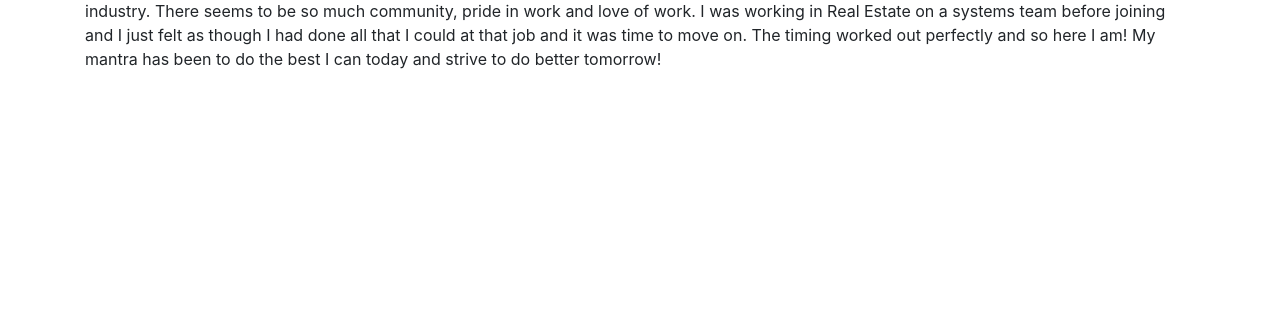
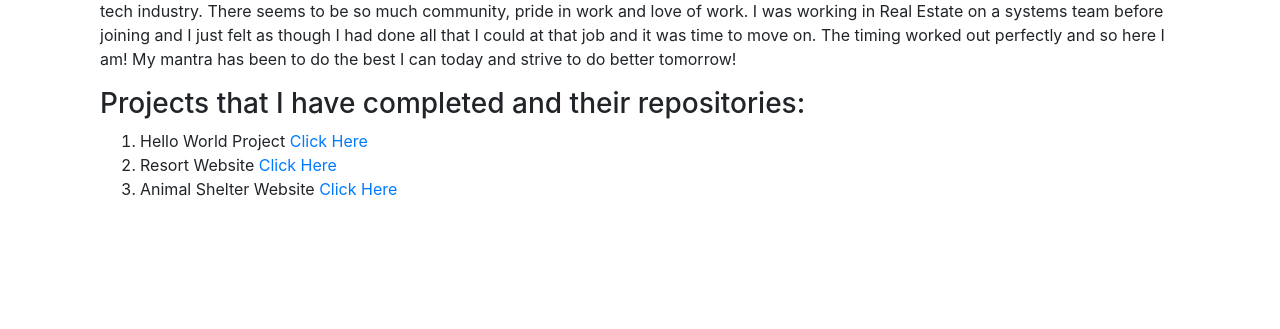
Before and after one commit to svealinnea/Portfolio-Svea, a plain HTML site: page index.html in a window 1280 px wide. Shown: the part 471-800 px from the top of the page. Drawn offline with Linux system fonts and the light colour scheme.

Commit message:
add an ordered list of projects I have completed

```diff
--- a/index.html
+++ b/index.html
@@ -5,14 +5,21 @@
     <link href="css/styles.css" rel="stylesheet" type="text/css" media="all">
     <Title>Svea's Portfolio</Title>
   </head>
+  <div class="container">
   <body>
       <div class="sidebar">
         <h1>Welcome to my Portfolio</h1>
       </div>
       <div class="container">
         <img src="img/leadership-SveaWade.jpg" alt="A photo of me">
-        <h2>More About Me:</h2>
-        <p>I recently decided to quit my job and join Epicodus. I wanted to joing a coding bootcamp because I have always had an interest in being in the tech industry. There seems to be so much community, pride in work and love of work. I was working in Real Estate on a systems team before joining and I just felt as though I had done all that I could at that job and it was time to move on. The timing worked out perfectly and so here I am! My mantra has been to do the best I can today and strive to do better tomorrow!</p>
+        <h2>Background:</h2>
+        <p>I recently decided to quit my job and join <strong>Epicodus</strong> I wanted to joing a coding bootcamp because I have always had an interest in being in the tech industry. There seems to be so much community, pride in work and love of work. I was working in Real Estate on a systems team before joining and I just felt as though I had done all that I could at that job and it was time to move on. The timing worked out perfectly and so here I am! My mantra has been to do the best I can today and strive to do better tomorrow!</p>
+        <h3>Projects that I have completed and their repositories:</h3>
+        <ol>
+          <li>Hello World Project <a href="https://www.github.com/svealinnea/hello-world">Click Here</a></li>
+          <li>Resort Website <a href="https://github.com/svealinnea/Resort-Website">Click Here</a></li>
+          <li>Animal Shelter Website <a href="https://github.com/svealinnea/Animal-Shelter-Website">Click Here</a></li>
+        </ol>
       </div>
   </body>
 </html>
```
